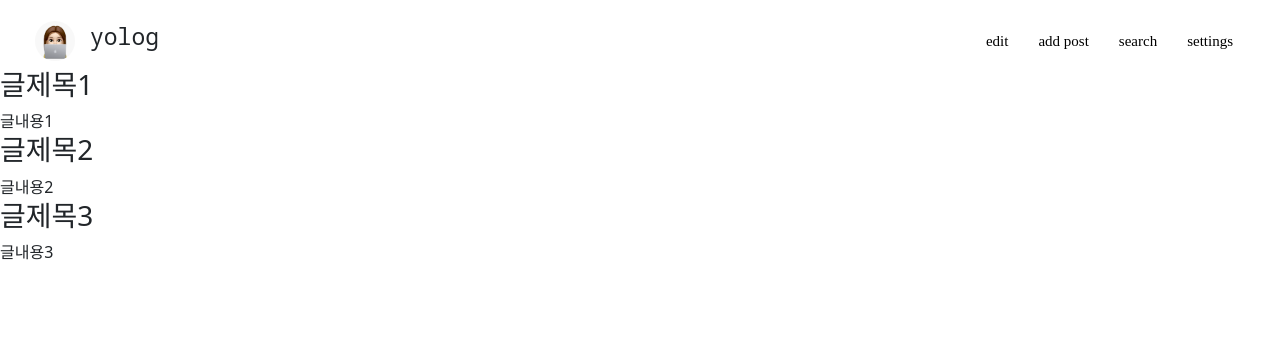
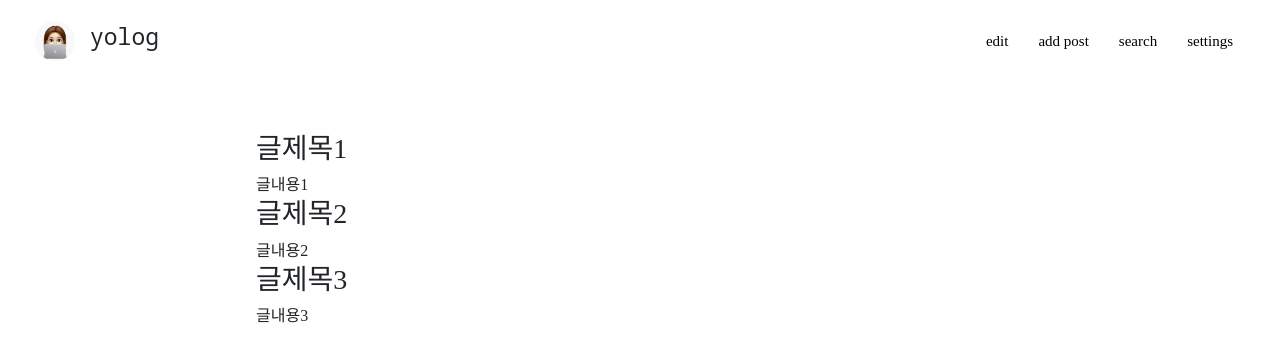
Before and after one commit to yoouung/velog, a React (Create React App) app: page /postlist in a window 1280 px wide. Shown: the top 362 px of the page. Built offline with nearby package versions, Linux system fonts and the light colour scheme.

Commit message:
update main UI

```diff
--- a/src/App.css
+++ b/src/App.css
@@ -29,6 +29,9 @@
   color: #61dafb;
 }
 
+div {
+  font-family: 'NanumSquare';
+}
 /* Home page */
 
 .header {
@@ -65,17 +68,22 @@ button {
   padding: 15px;
 }
 
-.main-container {
-  width: 55%;
-  max-width: 1000px;
+.home-container {
+  display: flex;
+  flex-direction: row-reverse;
+  height: 100vh;
+}
+
+.container-main {
+  width: 60%;
+  max-width: 60%;
   margin: 5% auto auto auto;
 
   /* padding: 20px; */
-  font-family: 'NanumSquare';
   /* font-weight: bolder; */
 }
 
-.user-info {
+.user-info-box {
   display: flex;
   align-items: center;
   margin-bottom: 50px;
@@ -89,23 +97,34 @@ button {
   margin-right: 30px;
 }
 
-.page-list {
-  margin-right:auto;
+.page-box {
+  position: absolute;
+  width: 10px;
+  left: 90px;
+  /* padding-left: 40px; */
 }
 
 ul {
   list-style: none;
   font-size: 17px;
   line-height: 30px;
+  /* width: 190px; */
+  text-align: left;
 }
 
 .page-block {
+  width: 190px;
   display: block;
   flex-direction: column;
-  margin-top: 5%;
+  margin-top: 20%;
+  margin-left: 5%;
   color: black;
   text-decoration: none;
+
+  /* border: 5px solid; */
 }
+
+
 
 /* list page */
 
--- a/src/pages/PostList.js
+++ b/src/pages/PostList.js
@@ -7,18 +7,22 @@ function PostList() {
 
   return (
     <>
-      <div className="content">
-        <h3 className="titleText">{title[0]}</h3>
-        <text className="contentText">{contents[0]}</text>
+      <div className="home-container">
+          <div className="container-main">
+
+          {
+            title.map(function (a, i) {
+              return (
+              <div className="content">
+                  <h3 className="titleText">{title[i]}</h3>
+                  <text className="contentText">{contents[i]}</text>
+              </div>
+              )
+            })
+          }
+        </div>
       </div>
-      <div className="content">
-        <h3 className="titleText">{title[1]}</h3>
-        <text className="contentText">{contents[1]}</text>
-      </div>
-      <div className="content">
-        <h3 className="titleText">{title[2]}</h3>
-        <text className="contentText">{contents[2]}</text>
-      </div>
+
     </>
   );
 }
```
Also changed, not shown: public/index.html (+0 -10 lines), src/pages/Home.js (+25 -12 lines), public/manifest.json, src/modules/Counter.js (added).
